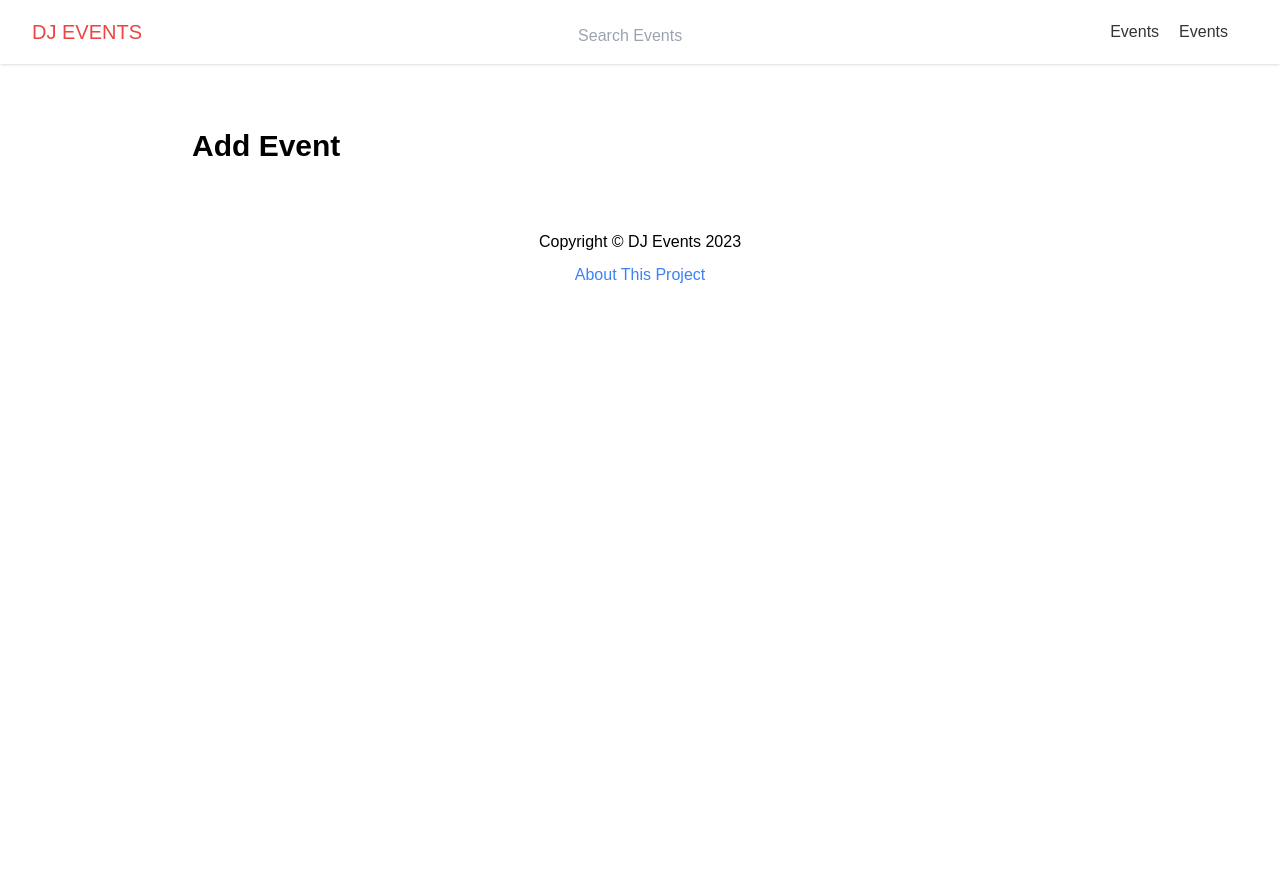
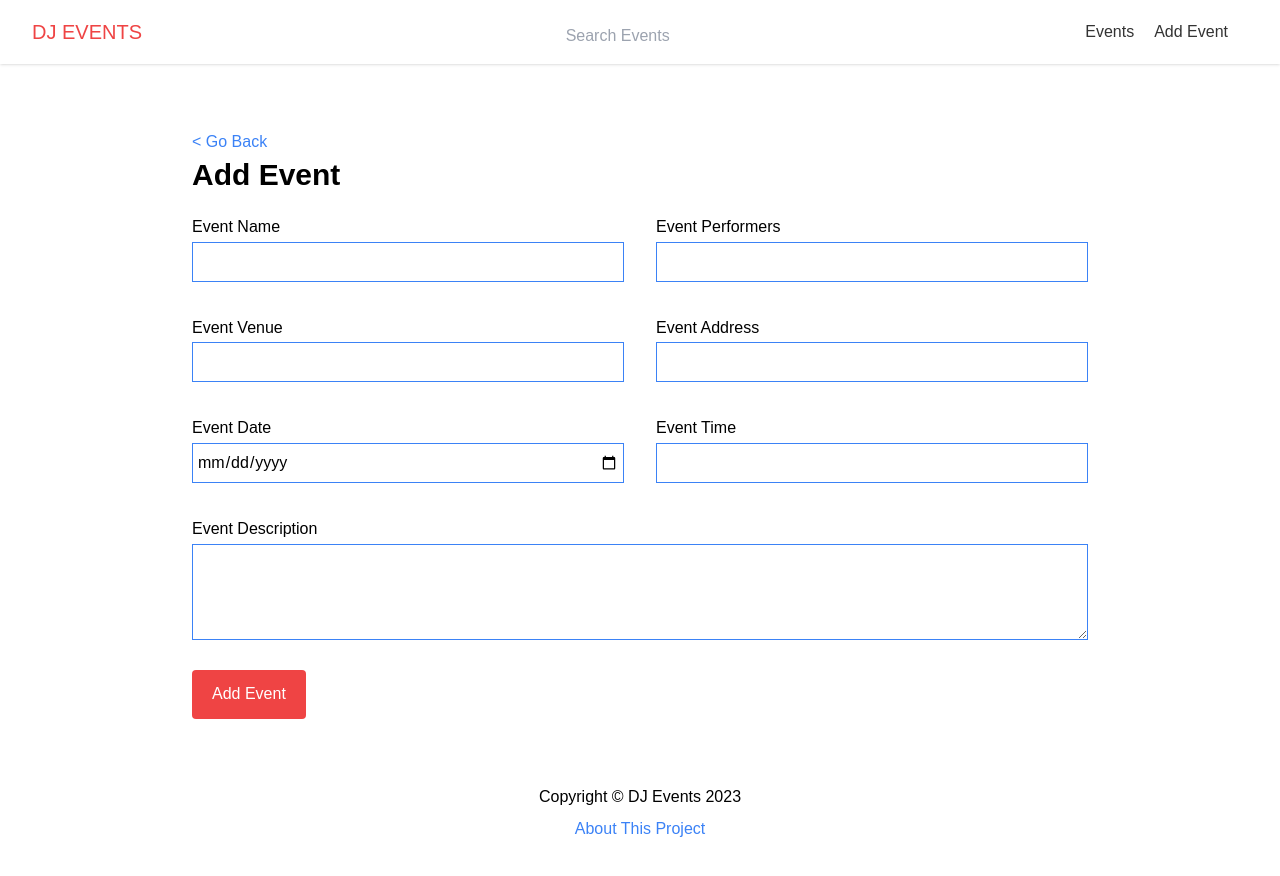
Before and after one commit to MahdiQorbani/DJ-Events-NextJS-frontend, a Next.js app: page /events/add in a window 1280 px wide. Shown: the top 876 px of the page. Before the commit the page ends 800 px from the top, so only its background shows below. Built offline with nearby package versions, Linux system fonts and the light colour scheme; no server answers.

Commit message:
add event page designed

```diff
--- a/components/Header.js
+++ b/components/Header.js
@@ -20,8 +20,8 @@ const Header = () => {
             </Link>
           </li>
           <li>
-            <Link className="nav-link" href="/events">
-              Events
+            <Link className="nav-link" href="/events/add">
+              Add Event
             </Link>
           </li>
         </ul>
--- /dev/null
+++ b/components/common/Input.js
@@ -0,0 +1,30 @@
+import React from "react";
+
+export default function Input({ name, value, onChange, type, textarea }) {
+  return (
+    <div className={textarea === "true" && "md:col-span-2"}>
+      <label htmlFor={name} className="capitalize">
+        Event {name}
+      </label>
+      {textarea === "true" ? (
+        <textarea
+          className="w-full h-24 p-1 border border-blue-500 col-span-2"
+          type={type}
+          id={name}
+          name={name}
+          value={value}
+          onChange={onChange}
+        />
+      ) : (
+        <input
+          className="w-full h-10 p-1 border border-blue-500"
+          type={type}
+          id={name}
+          name={name}
+          value={value}
+          onChange={onChange}
+        />
+      )}
+    </div>
+  );
+}
--- a/pages/events/add.js
+++ b/pages/events/add.js
@@ -1,9 +1,55 @@
+import { useState } from "react";
+import { useRouter } from "next/router";
+import Link from "next/link";
 import Layout from "@/components/Layout";
+import Input from "@/components/common/Input";
+import { API_URL } from "@/config";
 
 const AddEventPage = () => {
+  const [values, setValues] = useState({
+    name: "",
+    performers: "",
+    venue: "",
+    address: "",
+    date: "",
+    time: "",
+    description: "",
+  });
+
+  const router = useRouter();
+
+  const handleSubmit = (e) => {
+    e.preventDefault();
+    console.log(values);
+  };
+
+  const handleInputChange = (e) => {
+    const { name, value } = e.target;
+    setValues({ ...values, [name]: value });
+  };
+
+  const keys = Object.keys(values);
+
   return (
     <Layout title="Add New Event">
+      <Link href="/events"> {"<"} Go Back</Link>
       <h1>Add Event</h1>
+
+      <form onSubmit={handleSubmit}>
+        <div className="grid grid-cols-1 md:grid-cols-2 gap-8 mb-5">
+          {keys.map((key) => (
+            <Input
+              key={key}
+              textarea={key === "description" ? "true" : "false"}
+              type={key === "date" ? "date" : "text"}
+              name={key}
+              value={values.key}
+              onChange={handleInputChange}
+            />
+          ))}
+        </div>
+        <input type="submit" value="Add Event" className="btn" />
+      </form>
     </Layout>
   );
 };
```
